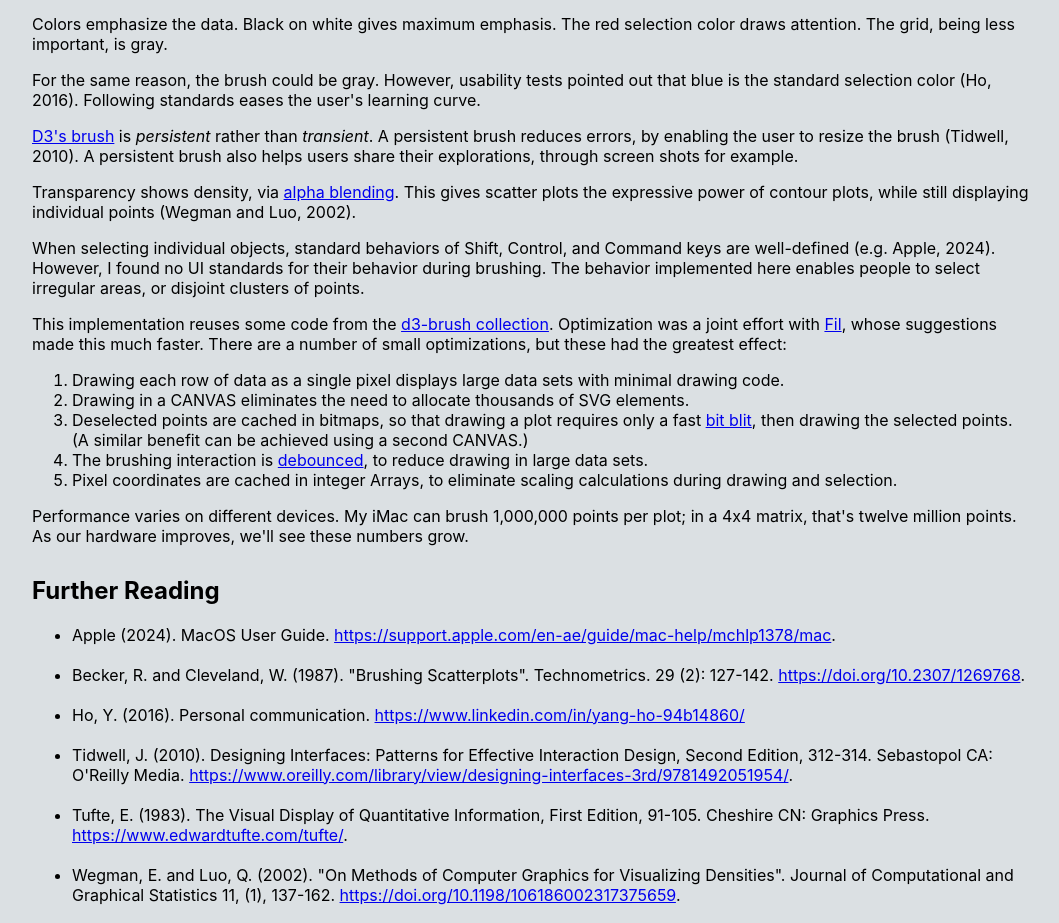
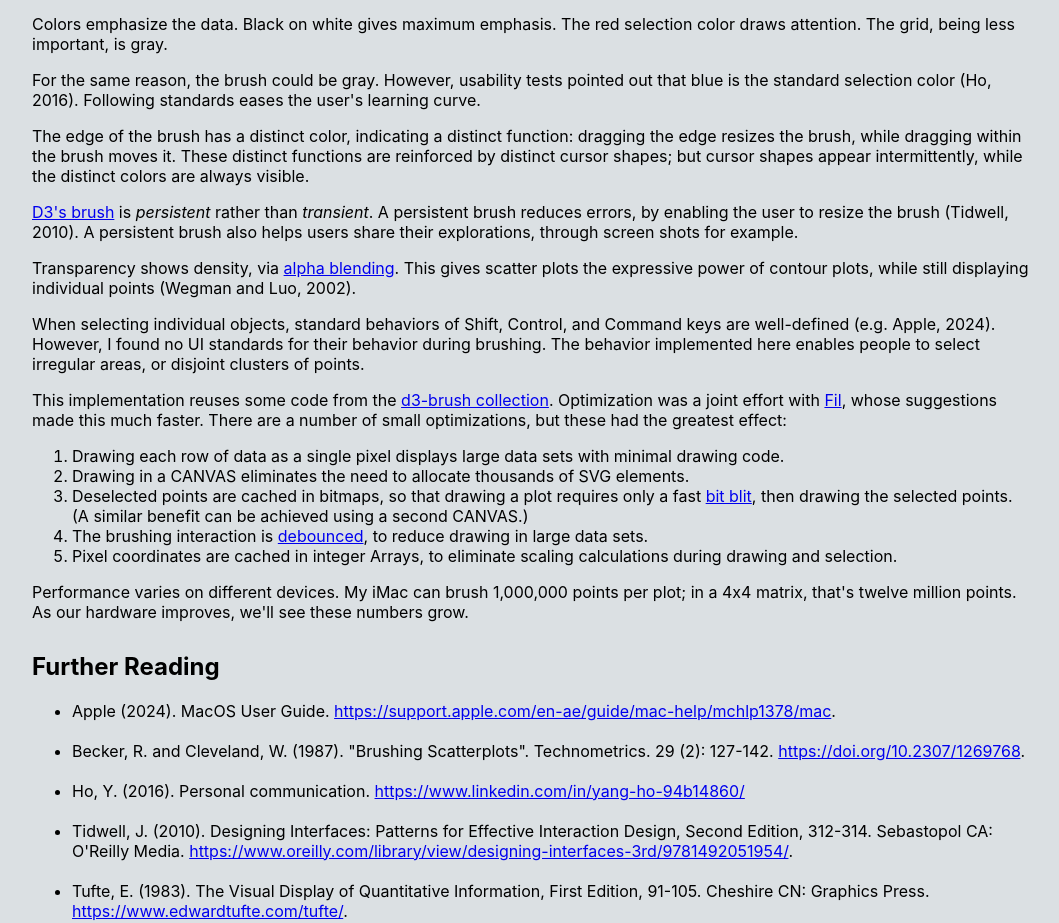
Before and after one commit to hemanrobinson/fast-brushing, a React (Create React App) app: page / in a window 1280 px wide. Shown: the part 1509-2432 px from the top of the page, without its empty margins (108-1167 px from the left). Built offline with nearby package versions, Linux system fonts and the light colour scheme.

Commit message:
improve text

```diff
--- a/src/App.js
+++ b/src/App.js
@@ -67,6 +67,9 @@ const App = () => {
                 For the same reason, the brush could be gray.  However, usability tests pointed out that blue is the standard selection color (Ho, 2016).  Following standards eases the user's learning curve.
                 </p>
                 <p>
+                The edge of the brush has a distinct color, indicating a distinct function: dragging the edge resizes the brush, while dragging within the brush moves it.  These distinct functions are reinforced by distinct cursor shapes; but cursor shapes appear intermittently, while the distinct colors are always visible.
+                </p>
+                <p>
                 <a href="https://github.com/d3/d3-brush">D3's brush</a> is <em>persistent</em> rather than <em>transient</em>.  A persistent brush reduces errors, by enabling the user to resize the brush (Tidwell, 2010).  A persistent brush also helps users share their explorations, through screen shots for example.
                 </p>
                 <p>
```
